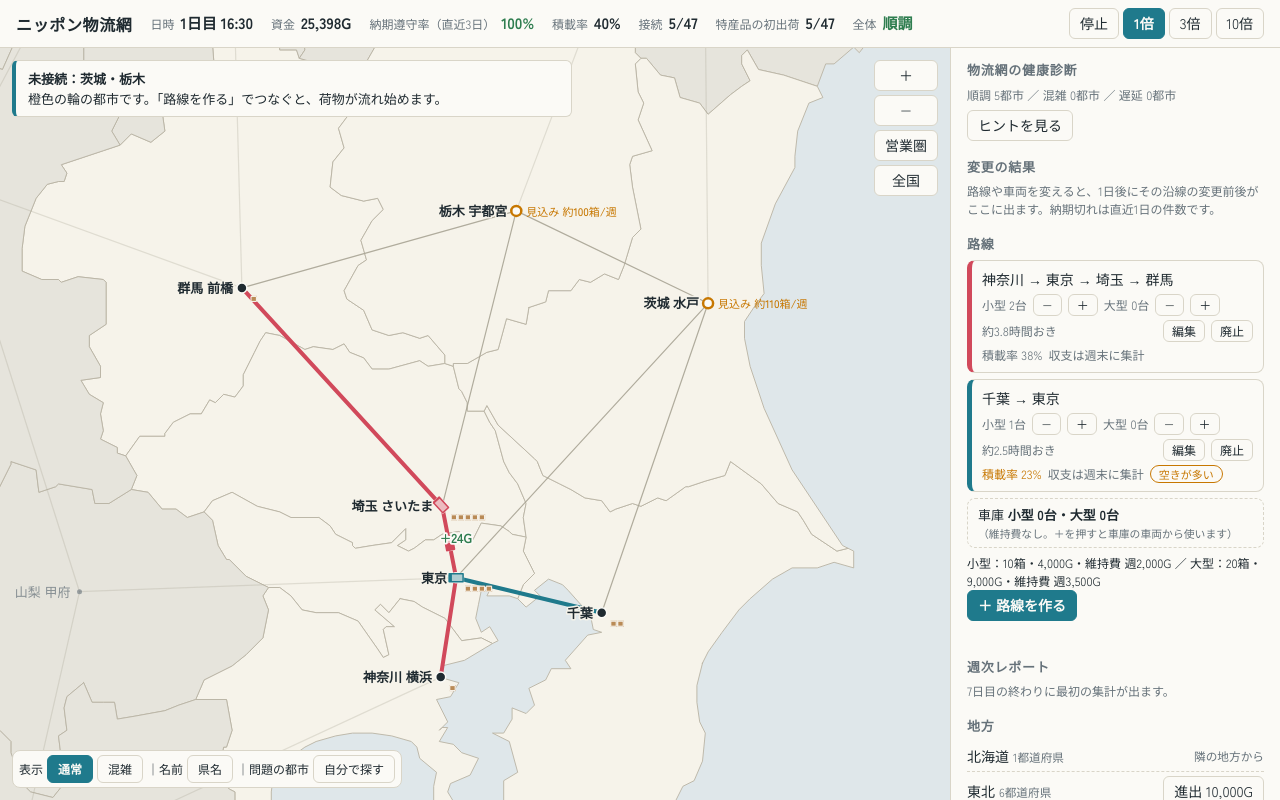
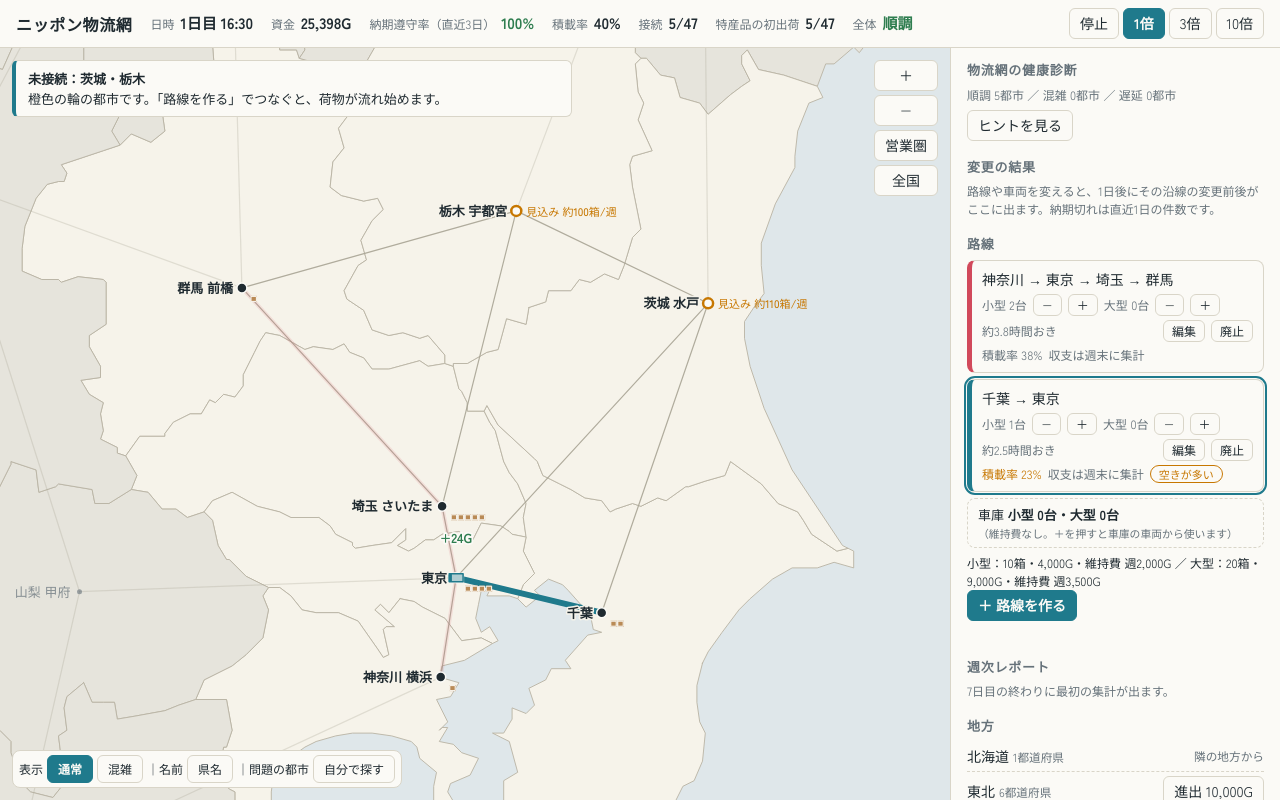
Before and after one commit to kimikolab/japan-logistics, a plain HTML site: page proto/index.html in a window 1280 px wide. Both pictures are taken after a click on the element 1115 px from the left and 424 px from the top of the page. Drawn offline with Linux system fonts and the light colour scheme; animation ran at ten frames a second.

Commit message:
路線の強調表示を追加
路線カードや地図上の路線にカーソルを合わせると、その路線だけを強調し他を薄く表示する。
押すと強調を固定。都市を選択中は、その都市を通る路線を強調する。

Co-Authored-By: Claude Fable 5.2 <noreply@anthropic.com>
Claude-Session: https://claude.ai/code/session_016bapLSjs8L3HQnggRjr4rc

```diff
--- a/proto/index.html
+++ b/proto/index.html
@@ -45,6 +45,8 @@ aside{width:330px;border-left:1px solid var(--line);overflow:auto;padding:12px 1
 h2{font-size:13px;margin:0 0 6px;color:var(--muted);font-weight:700;letter-spacing:.06em}
 .route{border:1px solid var(--line);border-radius:8px;padding:8px 10px;margin-bottom:6px;border-left-width:5px}
 .route .stops{font-weight:500}
+.route{cursor:pointer}
+.route.pin{outline:2px solid var(--accent);outline-offset:1px}
 .route .meta{display:flex;align-items:center;gap:6px;margin-top:4px;font-size:12px;color:var(--muted);flex-wrap:wrap}
 .route .meta button{padding:1px 8px}
 .route .meta .sp{margin-left:auto}
@@ -303,7 +305,7 @@ const $ = id => document.getElementById(id);
 const G = createGame(CITY_DATA);
 for (let i = 0; i < 240; i++) G.step(0.05);   // 開始時に荷物と車両が動いている状態にする
 const cv = $("cv"), ctx = cv.getContext("2d"), mapEl = $("map");
-let W = 0, H = 0, dpr = 1, view = { s: 1, x: 0, y: 0 }, speed = 1, building = null, hover = -1, sel = -1, col = {}, segUse = {}, pops = [], agg = {}, aggAt = 0, banners = [], bannerUntil = 0, stat = [], prevLv = {}, badSince = {}, dispMoney = G.money, hintOn = false, editing = null, addFront = false, prefMode = true, findMode = true, selFound = true, hold = 0, mode = "normal", changes = [];
+let W = 0, H = 0, dpr = 1, view = { s: 1, x: 0, y: 0 }, speed = 1, building = null, hover = -1, sel = -1, col = {}, segUse = {}, pops = [], agg = {}, aggAt = 0, banners = [], bannerUntil = 0, stat = [], prevLv = {}, badSince = {}, dispMoney = G.money, hintOn = false, editing = null, addFront = false, prefMode = true, findMode = true, selFound = true, hold = 0, mode = "normal", changes = [], hoverMap = null, hoverCard = null, pinR = null;
 const paths = {}; for (const id in GEO) { const p = new Path2D(); for (const r of GEO[id]) { p.moveTo(r[0] / 5, r[1] / 5); for (let k = 2; k < r.length; k += 2) p.lineTo(r[k] / 5, r[k + 1] / 5); p.closePath(); } paths[id] = p; }
 const regOf = {}; G.cities.forEach(c => regOf[c.id] = c.reg);
 const fmtG = n => Math.round(n).toLocaleString("ja-JP") + "G";
@@ -318,6 +320,13 @@ function fit(all){ const cs = G.cities.filter(c => all || G.unlocked.has(c.reg))
 const sx = c => c.x * view.s + view.x, sy = c => c.y * view.s + view.y;
 function zoomAt(f, px, py){ const s = Math.max(0.6, Math.min(30, view.s * f)); f = s / view.s; view.x = px - (px - view.x) * f; view.y = py - (py - view.y) * f; view.s = s; }
 
+function hiSet(){ if (building) return null; if (pinR !== null && !G.routes.some(r => r.id === pinR)) pinR = null; const ids = new Set(), h = hoverMap ?? hoverCard;
+  if (h !== null) ids.add(h); else if (pinR !== null) ids.add(pinR); else if (sel >= 0 && selFound) for (const r of G.routes) if (r.stops.includes(sel)) ids.add(r.id);
+  return ids.size ? ids : null; }
+function routeAt(px, py){ let best = null, bd = 7;
+  for (const r of G.routes) for (const l of r.legs) for (let q = 0; q < l.pts.length - 1; q++) { const P = segPts(r.id, l.pts[q], l.pts[q + 1]), dx = P[2] - P[0], dy = P[3] - P[1], L = dx * dx + dy * dy || 1;
+    const u = Math.max(0, Math.min(1, ((px - P[0]) * dx + (py - P[1]) * dy) / L)), d = Math.hypot(px - P[0] - u * dx, py - P[1] - u * dy); if (d < bd) { bd = d; best = r; } }
+  return best; }
 function rebuildSegUse(){ segUse = {}; for (const r of G.routes) { const seen = new Set(); for (const l of r.legs) for (let q = 0; q < l.pts.length - 1; q++) { const a = Math.min(l.pts[q], l.pts[q + 1]), b = Math.max(l.pts[q], l.pts[q + 1]), k = a + "-" + b; if (seen.has(k)) continue; seen.add(k); (segUse[k] = segUse[k] || []).push(r.id); } } }
 function segPts(rid, i, j){ const a = Math.min(i, j), b = Math.max(i, j), u = segUse[a + "-" + b] || [rid], k = Math.max(0, u.indexOf(rid)), off = (k - (u.length - 1) / 2) * 5;
   const A = G.cities[a], B = G.cities[b], dx = sx(B) - sx(A), dy = sy(B) - sy(A), n = Math.hypot(dx, dy) || 1, ox = -dy / n * off, oy = dx / n * off;
@@ -340,8 +349,8 @@ function draw(){
     ctx.globalAlpha = on ? 0.9 : 0.3; ctx.setLineDash(e.sea ? [4, 5] : []); ctx.beginPath(); ctx.moveTo(sx(A), sy(A)); ctx.lineTo(sx(B), sy(B)); ctx.stroke(); }
   ctx.setLineDash([]); ctx.globalAlpha = 1;
   // 路線
-  ctx.lineWidth = 4; ctx.globalAlpha = mode === "jam" ? 0.2 : 1;
-  for (const r of G.routes) { ctx.strokeStyle = r.color; ctx.beginPath(); for (const l of r.legs) for (let q = 0; q < l.pts.length - 1; q++) { const P = segPts(r.id, l.pts[q], l.pts[q + 1]); ctx.moveTo(P[0], P[1]); ctx.lineTo(P[2], P[3]); } ctx.stroke(); }
+  const hi = hiSet(), base = mode === "jam" ? 0.2 : 1;   // 強調中は他の路線を薄くする
+  for (const r of hi ? G.routes.slice().sort((a, b) => hi.has(a.id) - hi.has(b.id)) : G.routes) { const on = !hi || hi.has(r.id); ctx.globalAlpha = on ? (hi ? 1 : base) : 0.12; ctx.lineWidth = hi && on ? 6 : 4; ctx.strokeStyle = r.color; ctx.beginPath(); for (const l of r.legs) for (let q = 0; q < l.pts.length - 1; q++) { const P = segPts(r.id, l.pts[q], l.pts[q + 1]); ctx.moveTo(P[0], P[1]); ctx.lineTo(P[2], P[3]); } ctx.stroke(); }
   ctx.globalAlpha = 1;
   // 作成中の路線
   if (building && building.length) { ctx.strokeStyle = col.accent; ctx.lineWidth = 3; ctx.setLineDash([6, 6]); ctx.beginPath();
@@ -365,7 +374,7 @@ function draw(){
     else { ctx.fillStyle = col.muted; ctx.globalAlpha = 0.6; ctx.fill(); ctx.globalAlpha = 1; }
     if (building && building.includes(c.i)) { ctx.beginPath(); ctx.arc(x, y, 9, 0, 6.3); ctx.strokeStyle = col.accent; ctx.lineWidth = 2.5; ctx.stroke(); } }
   // 車両
-  for (const r of G.routes) for (const tr of r.trucks) { const [x, y, a] = truckPos(tr); ctx.save(); ctx.translate(x, y); ctx.rotate(a);
+  for (const r of G.routes) for (const tr of r.trucks) { if (hi && !hi.has(r.id)) continue; const [x, y, a] = truckPos(tr); ctx.save(); ctx.translate(x, y); ctx.rotate(a);
     const w = tr.big ? 24 : 14, hh = tr.big ? 11 : 8;
     ctx.fillStyle = col.panel; ctx.fillRect(-w / 2 - 1, -hh / 2 - 1, w + 2, hh + 2); ctx.fillStyle = r.color; ctx.globalAlpha = 0.35; ctx.fillRect(-w / 2, -hh / 2, w, hh); ctx.globalAlpha = 1;
     ctx.fillRect(-w / 2, -hh / 2, w * tr.load.length / tr.cap, hh); ctx.strokeStyle = r.color; ctx.lineWidth = tr.big ? 2.2 : 1.5; ctx.strokeRect(-w / 2, -hh / 2, w, hh); ctx.restore(); }
@@ -465,7 +474,7 @@ let seenWeeks = 0;
 function names(stops){ return stops.map(i => nm(G.cities[i])).join(" → "); }
 function renderRouteList(){
   $("routes").innerHTML = (G.routes.map(r => { const pf = r.lastRev === null ? null : r.lastRev - r.lastCost, low = r.lf < 0.25;
-    return `<div class="route" style="border-left-color:${r.color}"><div class="stops">${names(r.stops)}</div>
+    return `<div class="route${pinR === r.id ? " pin" : ""}" data-rid="${r.id}" style="border-left-color:${r.color}"><div class="stops">${names(r.stops)}</div>
     <div class="meta"><span>小型 ${r.trucks.filter(x => !x.big).length}台</span><button type="button" data-a="minus" data-r="${r.id}" aria-label="小型を1台車庫に戻す">−</button><button type="button" data-a="plus" data-r="${r.id}" aria-label="小型を1台増やす">＋</button>
     <span>大型 ${r.trucks.filter(x => x.big).length}台</span><button type="button" data-a="minus" data-big="1" data-r="${r.id}" aria-label="大型を1台車庫に戻す">−</button><button type="button" data-a="plus" data-big="1" data-r="${r.id}" aria-label="大型を1台増やす">＋</button></div>
     <div class="meta"><span>約${G.headway(r).toFixed(1)}時間おき</span><button type="button" class="sp" data-a="edit" data-r="${r.id}">編集</button><button type="button" data-a="del" data-r="${r.id}">廃止</button></div>
@@ -514,9 +523,14 @@ cv.addEventListener("pointermove", e => { const r = cv.getBoundingClientRect(),
   if (h >= 0) { const c = G.cities[h], cnt = {}; c.wait.forEach(s => cnt[s.d] = (cnt[s.d] || 0) + 1); const top = Object.entries(cnt).sort((a, b) => b[1] - a[1])[0];
     tip.innerHTML = `<b>${kenOf(c)}　${c.name}</b><br>特産：${c.prod}<br>待ち荷物：${c.wait.length}箱${top ? `（最多は${G.cities[top[0]].name}行き ${top[1]}箱）` : ""}<br>押すと詳しい状態を表示`;
     tip.style.display = "block"; tip.style.left = Math.min(px + 14, W - 250) + "px"; tip.style.top = (py + 16) + "px"; if (!drag) cv.style.cursor = building ? "pointer" : "grab"; }
-  else { tip.style.display = "none"; if (!drag) cv.style.cursor = "grab"; } });
-cv.addEventListener("pointerup", e => { const r = cv.getBoundingClientRect(); if (drag && !drag.moved) { const i = cityAt(e.clientX - r.left, e.clientY - r.top); if (i >= 0) clickCity(i); else if (!building && sel >= 0) { sel = -1; renderCity(); } } drag = null; cv.style.cursor = "grab"; });
-cv.addEventListener("pointerleave", () => { hover = -1; $("tip").style.display = "none"; });
+  else { const rr = drag || building ? null : routeAt(px, py); hoverMap = rr ? rr.id : null;
+    if (rr) { tip.innerHTML = `<b>${names(rr.stops)}</b><br>小型 ${rr.trucks.filter(x => !x.big).length}台・大型 ${rr.trucks.filter(x => x.big).length}台／約${G.headway(rr).toFixed(1)}時間おき<br>積載率 ${(rr.lf * 100).toFixed(0)}%<br>押すと強調を固定`; tip.style.display = "block"; tip.style.left = Math.min(px + 14, W - 250) + "px"; tip.style.top = (py + 16) + "px"; cv.style.cursor = "pointer"; }
+    else { tip.style.display = "none"; if (!drag) cv.style.cursor = "grab"; } }
+  if (h >= 0) hoverMap = null; });
+cv.addEventListener("pointerup", e => { const r = cv.getBoundingClientRect(); if (drag && !drag.moved) { const i = cityAt(e.clientX - r.left, e.clientY - r.top); const rr = i < 0 && !building ? routeAt(e.clientX - r.left, e.clientY - r.top) : null;
+    if (i >= 0) clickCity(i); else if (rr) { pinR = pinR === rr.id ? null : rr.id; renderRouteList(); const el = document.querySelector(`.route[data-rid="${rr.id}"]`); if (el && pinR !== null) el.scrollIntoView({ block: "nearest" }); }
+    else if (!building) { if (sel >= 0) { sel = -1; renderCity(); } if (pinR !== null) { pinR = null; renderRouteList(); } } } drag = null; cv.style.cursor = "grab"; });
+cv.addEventListener("pointerleave", () => { hover = -1; hoverMap = null; $("tip").style.display = "none"; });
 cv.addEventListener("wheel", e => { e.preventDefault(); const r = cv.getBoundingClientRect(); zoomAt(e.deltaY < 0 ? 1.15 : 1 / 1.15, e.clientX - r.left, e.clientY - r.top); }, { passive: false });
 $("z-in").onclick = () => zoomAt(1.4, W / 2, H / 2); $("z-out").onclick = () => zoomAt(1 / 1.4, W / 2, H / 2); $("z-fit").onclick = () => fit(false); $("z-all").onclick = () => fit(true);
 function setSpeed(v){ speed = v; for (const k of [0, 1, 3, 10]) $("sp" + k).classList.toggle("on", k === v); }
@@ -549,7 +563,9 @@ $("m-name").onclick = () => { prefMode = !prefMode; syncToggles(); renderRoutes(
 $("m-find").onclick = () => { findMode = !findMode; if (!findMode) selFound = true; syncToggles(); renderCity(); };
 syncToggles();
 $("health").addEventListener("click", e => { if (e.target.id === "hint-tg") { hintOn = !hintOn; renderHealth(); renderCity(); return; } const b = e.target.closest("[data-c]"); if (b) { sel = +b.dataset.c; selFound = !findMode; renderCity(); $("city-sec").scrollIntoView({ block: "nearest" }); } });
-$("routes").addEventListener("click", e => { const b = e.target.closest("button"); if (!b) return; const big = b.dataset.big === "1"; if (b.dataset.a === "sell") { const e2 = G.sellTruck(big); if (e2) say(e2); else { banner(`${big ? "大型" : "小型"}を1台売却`, `資金 <span class="big">+${(big ? TRUCK_PRICE_BIG / 2 : TRUCK_SELL).toLocaleString()}G</span>`); renderRouteList(); } return; }
+$("routes").addEventListener("mouseover", e => { const c = e.target.closest(".route"); hoverCard = c ? +c.dataset.rid : null; });
+$("routes").addEventListener("mouseleave", () => { hoverCard = null; });
+$("routes").addEventListener("click", e => { const b = e.target.closest("button"); if (!b) { const c = e.target.closest(".route"); if (c) { pinR = pinR === +c.dataset.rid ? null : +c.dataset.rid; renderRouteList(); } return; } const big = b.dataset.big === "1"; if (b.dataset.a === "sell") { const e2 = G.sellTruck(big); if (e2) say(e2); else { banner(`${big ? "大型" : "小型"}を1台売却`, `資金 <span class="big">+${(big ? TRUCK_PRICE_BIG / 2 : TRUCK_SELL).toLocaleString()}G</span>`); renderRouteList(); } return; }
   const r = G.routes.find(r => r.id === +b.dataset.r); if (!r) return;
   if (b.dataset.a === "plus") plusTruck(r, big); else if (b.dataset.a === "minus") minusTruck(r, big); else if (b.dataset.a === "edit") { editing = r; building = r.stops.slice(); addFront = false; renderHint(); mapEl.scrollIntoView({ block: "nearest" }); } else { const stops = r.stops.slice(), nm = shortR(r); G.removeRoute(r); track("廃止 " + nm, stops); } });
 $("regions").addEventListener("click", e => { const b = e.target.closest("button"); if (!b) return; const k = +b.dataset.reg, err = G.unlockRegion(k); if (err) say(err); else { fit(false); banner(`${REGIONS[k]}地方に進出！`, `新たに${G.cities.filter(c => c.reg === k).length}都道府県へ路線を引けます`); } });
```
Also changed, not shown: proto/template.html (+25 -9 lines).
